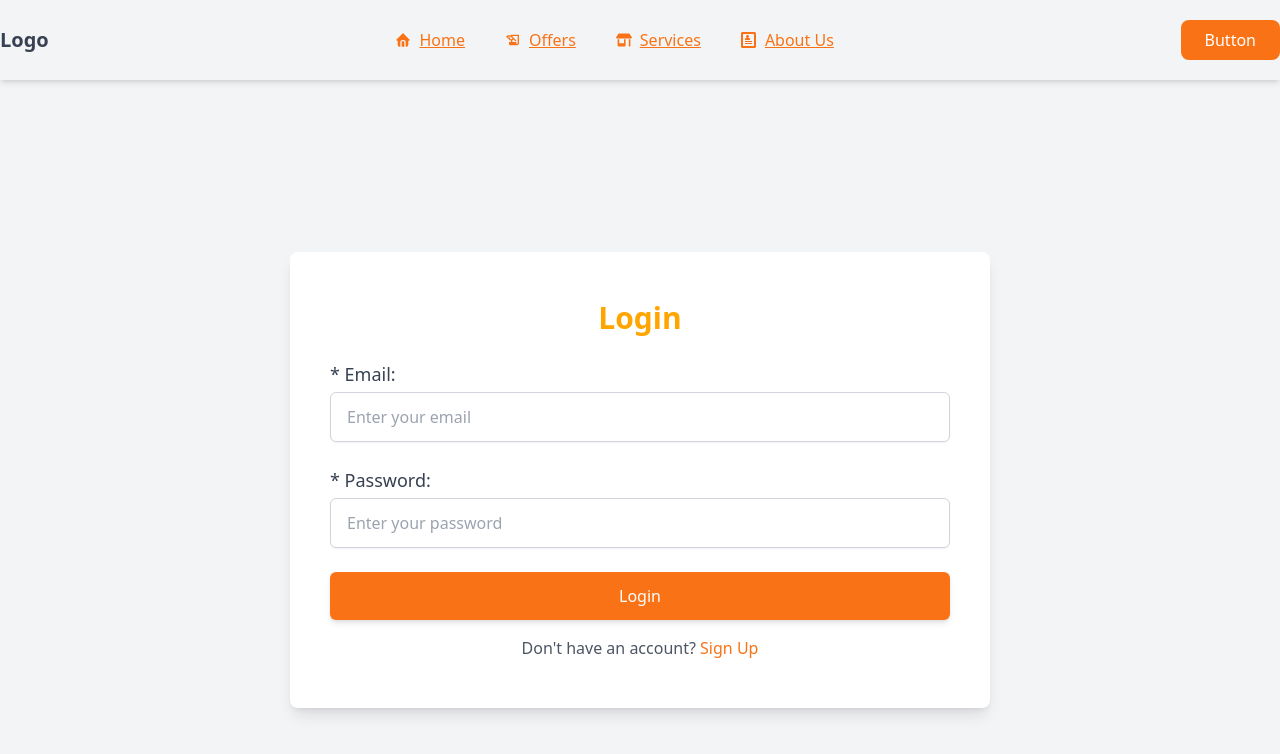
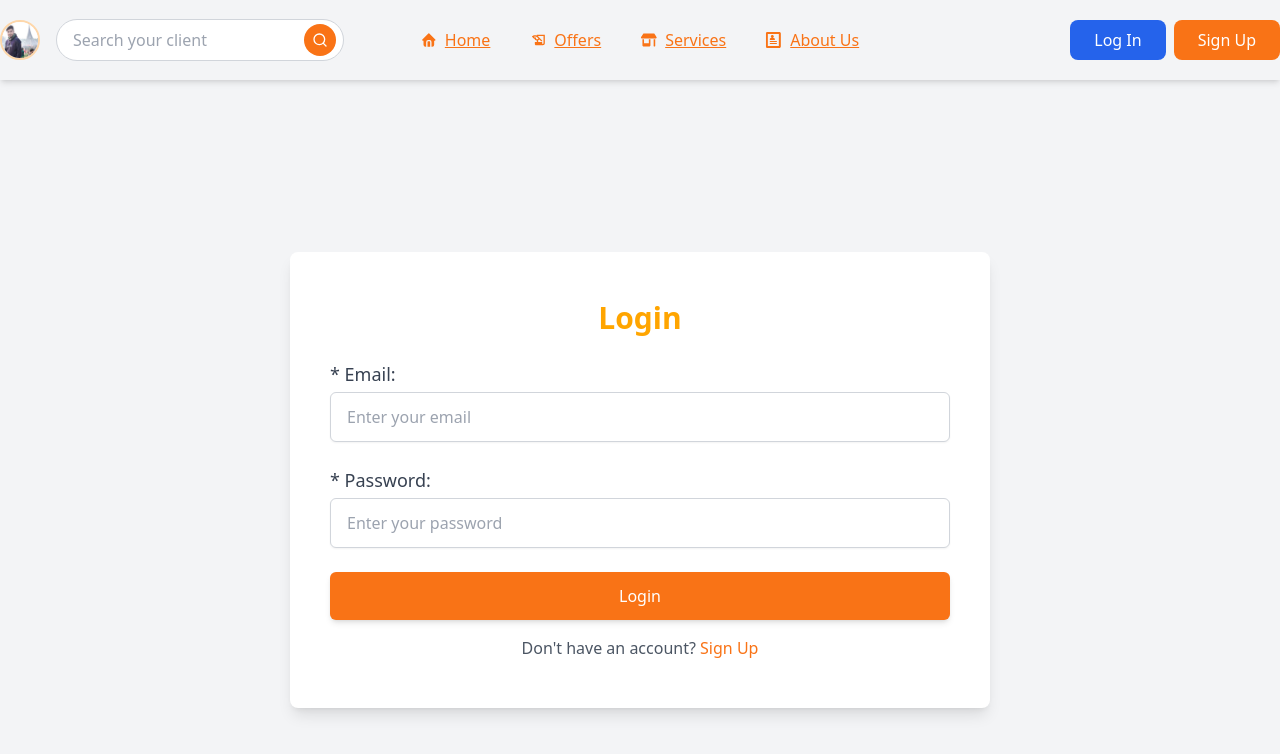
Before and after one commit to arakash-developer/billmanagement, a Next.js app in the folder client/: page / in a window 1280 px wide. Shown: the top 754 px of the page. Built offline with nearby package versions, Linux system fonts and the light colour scheme.

Commit message:
update by kadir

```diff
--- a/client/app/component/layers/Navbar.jsx
+++ b/client/app/component/layers/Navbar.jsx
@@ -7,7 +7,11 @@ import { TbHomeFilled } from "react-icons/tb";
 import { MdHistoryEdu } from "react-icons/md";
 import { FaStoreAlt } from "react-icons/fa";
 import { ImProfile } from "react-icons/im";
+import { AiFillNotification } from "react-icons/ai";
 import { Contex } from '@/app/contexapi/Rights'
+import kadir from '../../../public/320431773_512500314189000_5607681979314737853_n (1).jpg'
+import Image from 'next/image';
+import { LuSearch } from "react-icons/lu";
 
 const Navbar = () => {
   let { validated } = useContext(Contex)
@@ -22,7 +26,7 @@ const Navbar = () => {
     { href: '/cash', label: "Home", icon: <TbHomeFilled /> },
     { href: '/history', label: 'History', icon: <MdHistoryEdu /> },
     { href: '/clientdata', label: 'Your Store', icon: <FaStoreAlt /> },
-    { href: '/profile', label: 'Profile', icon: <ImProfile /> },
+    { href: '/profile', label: 'Notification', icon: <AiFillNotification /> },
   ];
   const pubnavLinks = [
     { href: '/', label: "Home", icon: <TbHomeFilled /> },
@@ -34,9 +38,26 @@ const Navbar = () => {
   return (
     <div className="relative py-5 bg-gray-100 shadow-md">
       <Container className="flex justify-between items-center">
-        {/* Logo Section */}
-        <div className="logo font-bold text-xl text-gray-700">
-          <Link href='/'>Logo</Link>
+       {/* Logo Section */}
+       <div className="relative flex items-center space-x-4">
+          <Link
+            href="/profile"
+            className="w-10 h-10 border-2 border-orange-200 rounded-full overflow-hidden"
+          >
+            <Image src={kadir} alt="Profile Picture" className="w-full h-full object-center" />
+          </Link>
+            <div className='absolute left-full -right-3 top-1/2 -translate-y-1/2'>
+            <div className="relative w-72">
+            <input
+              type="text"
+              placeholder="Search your client"
+              className="py-2 pl-4 pr-12 border border-gray-300 rounded-full w-full focus:outline-none focus:ring-2 focus:ring-orange-400"
+            />
+            <button className="absolute right-2 top-1/2 -translate-y-1/2 bg-orange-500 p-2 rounded-full">
+              <LuSearch className="text-white" />
+            </button>
+          </div>
+            </div>
         </div>
 
         {
@@ -64,7 +85,7 @@ const Navbar = () => {
         }
         {validated ? "" :
           <ul
-            className="flex space-x-10 items-center"
+            className="absolute left-1/2 -translate-x-1/2 flex space-x-10 items-center"
             role="navigation"
             aria-label="Main Navigation"
           >
@@ -86,12 +107,21 @@ const Navbar = () => {
         }
 
         {/* Button */}
-        <Link
-          href="/"
-          className="bg-orange-500 text-white py-2 px-6 rounded-lg hover:bg-blue-600 transition duration-300"
-        >
-          Button
-        </Link>
+        <div className="flex items-center space-x-2 group">
+  <Link
+    href="/"
+    className="bg-blue-600 text-white py-2 px-6 rounded-lg group-hover:bg-orange-500 transition duration-300"
+  >
+    Log In
+  </Link>
+  <Link
+    href="/"
+    className="bg-orange-500 text-white py-2 px-6 rounded-lg group-hover:bg-blue-600 transition duration-300"
+  >
+    Sign Up
+  </Link>
+</div>
+
       </Container>
     </div>
   );
--- a/client/app/profile/page.jsx
+++ b/client/app/profile/page.jsx
@@ -22,7 +22,7 @@ const page = () => {
   return (
     <div>
       <Container>
-        <div>
+        <div className='w-96 h-[600px] bg-orange-200'>
           <div className='w-[100px] h-[100px] border-2 rounded-full overflow-hidden'>
             <Image src={kadir} alt='kadir'/>
           </div>
```
